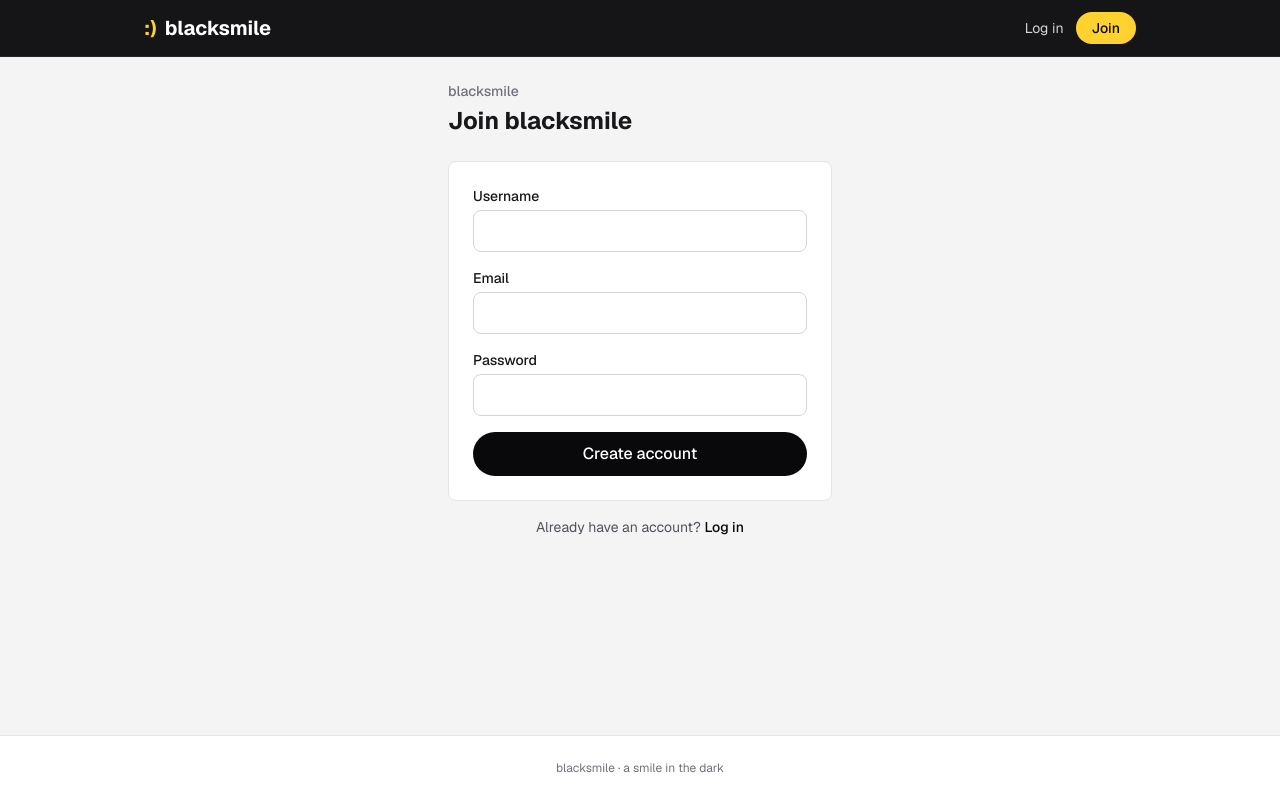
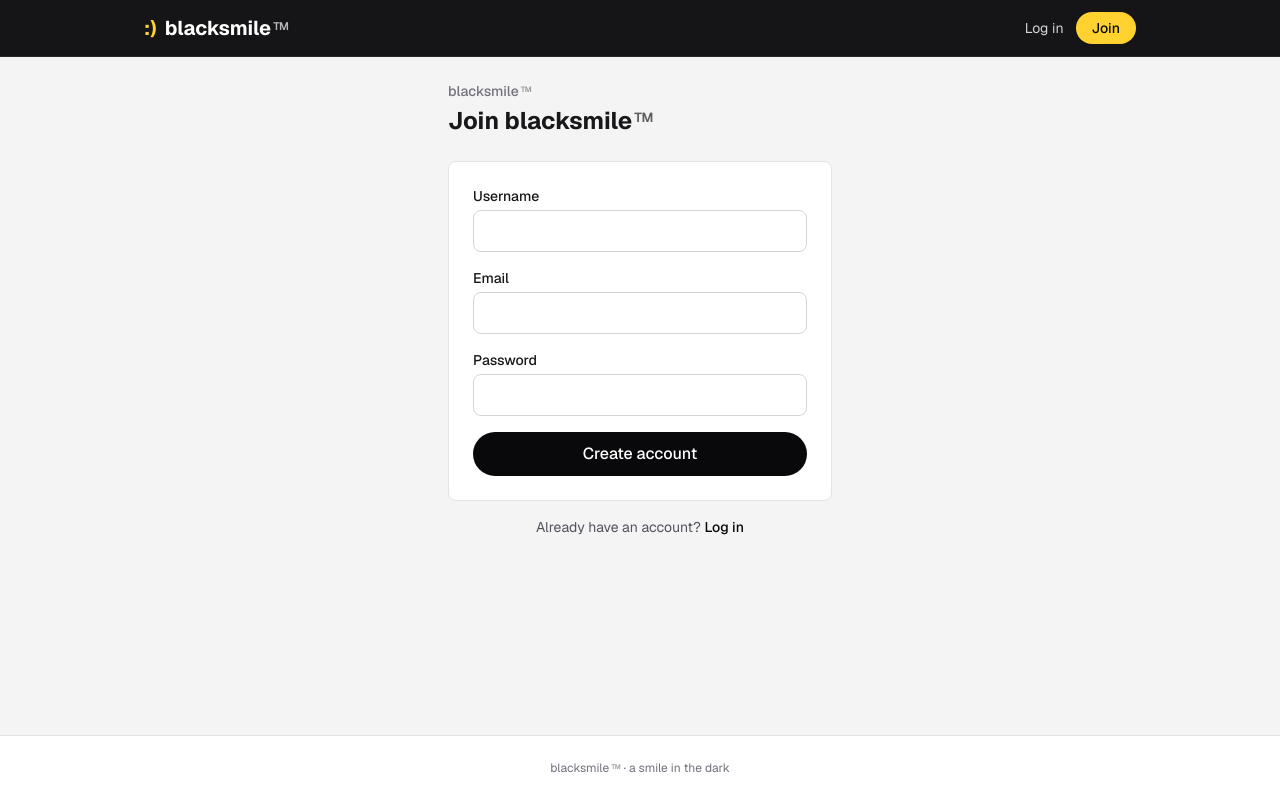
Before and after one commit to saegoogon/raul, a Next.js app: page /signup in a window 1280 px wide. Built offline with nearby package versions, Linux system fonts and the light colour scheme; no server answers.

Commit message:
Mark the blacksmile name with TM on the logo lockup.
Co-authored-by: Cursor <cursoragent@cursor.com>

```diff
--- a/src/app/layout.tsx
+++ b/src/app/layout.tsx
@@ -1,6 +1,7 @@
 import type { Metadata } from "next";
 import { Geist, Geist_Mono } from "next/font/google";
 import { BottomNav } from "@/components/BottomNav";
+import { BrandMark } from "@/components/BrandMark";
 import { Header } from "@/components/Header";
 import { WinkIntro } from "@/components/WinkIntro";
 import "./globals.css";
@@ -45,7 +46,7 @@ export default function RootLayout({ children }: LayoutProps<"/">) {
         </main>
         <BottomNav />
         <footer className="border-t border-zinc-200 bg-white py-6 text-center text-xs text-zinc-500">
-          blacksmile · a smile in the dark
+          <BrandMark /> · a smile in the dark
         </footer>
       </body>
     </html>
--- a/src/app/login/page.tsx
+++ b/src/app/login/page.tsx
@@ -2,6 +2,7 @@
 
 import Link from "next/link";
 import { useActionState } from "react";
+import { BrandMark } from "@/components/BrandMark";
 import { signIn } from "@/actions/auth";
 
 export default function LoginPage() {
@@ -9,7 +10,9 @@ export default function LoginPage() {
 
   return (
     <div className="mx-auto max-w-sm">
-      <p className="mb-1 text-sm font-medium text-zinc-500">blacksmile</p>
+      <p className="mb-1 text-sm font-medium text-zinc-500">
+        <BrandMark />
+      </p>
       <h1 className="mb-6 text-2xl font-bold">Log in</h1>
 
       <form
--- a/src/app/signup/page.tsx
+++ b/src/app/signup/page.tsx
@@ -2,6 +2,7 @@
 
 import Link from "next/link";
 import { useActionState } from "react";
+import { BrandMark } from "@/components/BrandMark";
 import { signUp } from "@/actions/auth";
 
 export default function SignUpPage() {
@@ -9,8 +10,12 @@ export default function SignUpPage() {
 
   return (
     <div className="mx-auto max-w-sm">
-      <p className="mb-1 text-sm font-medium text-zinc-500">blacksmile</p>
-      <h1 className="mb-6 text-2xl font-bold">Join blacksmile</h1>
+      <p className="mb-1 text-sm font-medium text-zinc-500">
+        <BrandMark />
+      </p>
+      <h1 className="mb-6 text-2xl font-bold">
+        Join <BrandMark />
+      </h1>
 
       <form
         action={formAction}
--- a/src/app/u/[username]/page.tsx
+++ b/src/app/u/[username]/page.tsx
@@ -1,4 +1,5 @@
 import { notFound } from "next/navigation";
+import { BrandMark } from "@/components/BrandMark";
 import { PostFeed } from "@/components/PostFeed";
 import { getPostsByUser, getProfile } from "@/lib/posts";
 
@@ -16,7 +17,9 @@ export default async function ProfilePage({
   return (
     <div className="flex flex-col gap-5">
       <section className="rounded-2xl bg-zinc-950 px-6 py-8 text-white">
-        <p className="text-sm text-amber-300">blacksmile</p>
+        <p className="text-sm text-amber-300">
+          <BrandMark />
+        </p>
         <h1 className="mt-1 text-2xl font-bold">{profile.username}</h1>
         <p className="mt-2 text-sm text-zinc-400">
           {posts.length} {posts.length === 1 ? "moment in the dark" : "moments in the dark"}
--- /dev/null
+++ b/src/components/BrandMark.tsx
@@ -0,0 +1,10 @@
+export function BrandMark({ className }: { className?: string }) {
+  return (
+    <span className={className}>
+      blacksmile
+      <sup className="ml-0.5 text-[0.55em] font-semibold tracking-tight opacity-70">
+        TM
+      </sup>
+    </span>
+  );
+}
--- a/src/components/GuestHero.tsx
+++ b/src/components/GuestHero.tsx
@@ -5,7 +5,10 @@ export function GuestHero({ isLoggedIn }: { isLoggedIn: boolean }) {
 
   return (
     <section className="rounded-3xl bg-zinc-950 px-6 py-10 text-white">
-      <p className="text-sm font-medium text-amber-300">blacksmile</p>
+      <p className="text-sm font-medium text-amber-300">
+        blacksmile
+        <sup className="ml-0.5 text-[0.55em] font-semibold opacity-70">TM</sup>
+      </p>
       <h1 className="mt-2 text-3xl font-bold tracking-tight sm:text-4xl">
         A smile
         <br />
--- a/src/components/Header.tsx
+++ b/src/components/Header.tsx
@@ -2,6 +2,7 @@
 
 import Link from "next/link";
 import { useEffect, useState } from "react";
+import { BrandMark } from "@/components/BrandMark";
 import { signOut } from "@/actions/auth";
 import { createClient } from "@/lib/supabase/client";
 import type { User } from "@supabase/supabase-js";
@@ -52,7 +53,7 @@ export function Header() {
           <span aria-hidden className="text-amber-300">
             :)
           </span>
-          blacksmile
+          <BrandMark />
         </a>
 
         <nav className="flex items-center gap-3 text-sm">
--- a/src/components/WinkIntro.tsx
+++ b/src/components/WinkIntro.tsx
@@ -60,6 +60,7 @@ export function WinkIntro() {
       </svg>
       <p className="mt-4 text-lg font-bold tracking-tight text-white">
         blacksmile
+        <sup className="ml-0.5 text-[0.55em] font-semibold opacity-70">TM</sup>
       </p>
     </div>
   );
```
